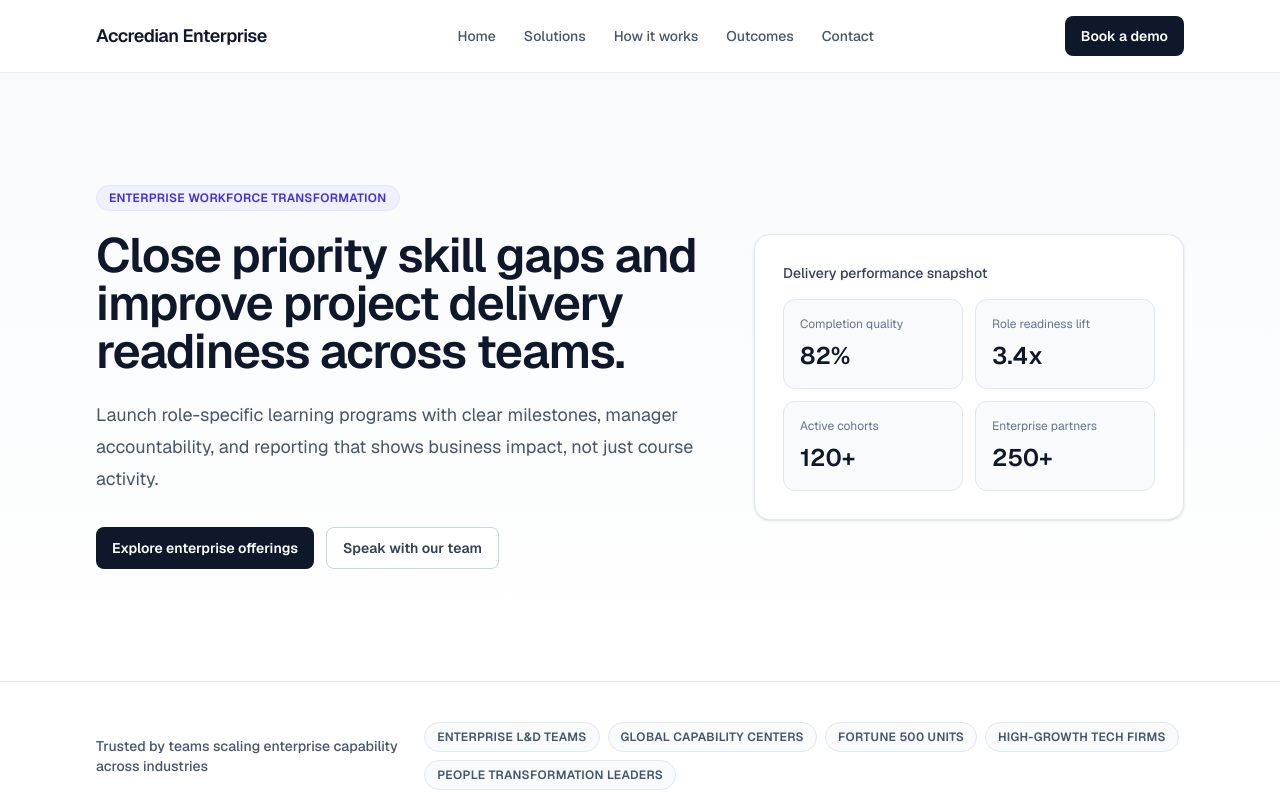
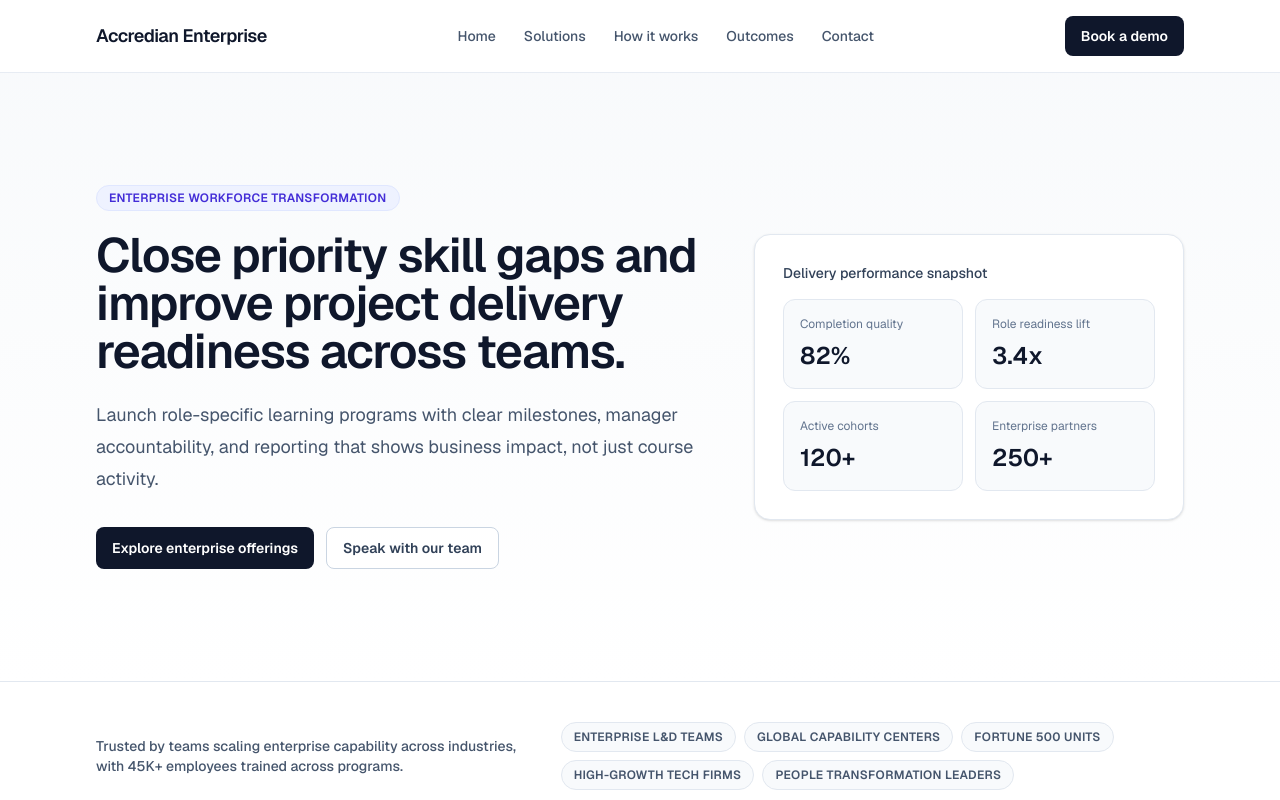
Before and after one commit to HarshYadav1711/Accredian-Elevate, a Next.js app: page / in a window 1280 px wide. Shown: the top 800 px of the page. Built offline with nearby package versions, Linux system fonts and the light colour scheme.

Commit message:
copy: strengthen trust section with clearer credibility signal

```diff
--- a/src/components/sections/trust-row.tsx
+++ b/src/components/sections/trust-row.tsx
@@ -6,7 +6,7 @@
     <Section className="border-y border-slate-200 bg-white" containerClassName="py-8 lg:py-10">
       <div className="flex flex-col gap-4 lg:flex-row lg:items-center lg:justify-between">
         <p className="text-sm font-medium text-slate-600">
-          Trusted by teams scaling enterprise capability across industries
+          Trusted by teams scaling enterprise capability across industries, with 45K+ employees trained across programs.
         </p>
         <ul className="flex flex-wrap gap-2">
           {trustBadges.map((badge) => (
```
